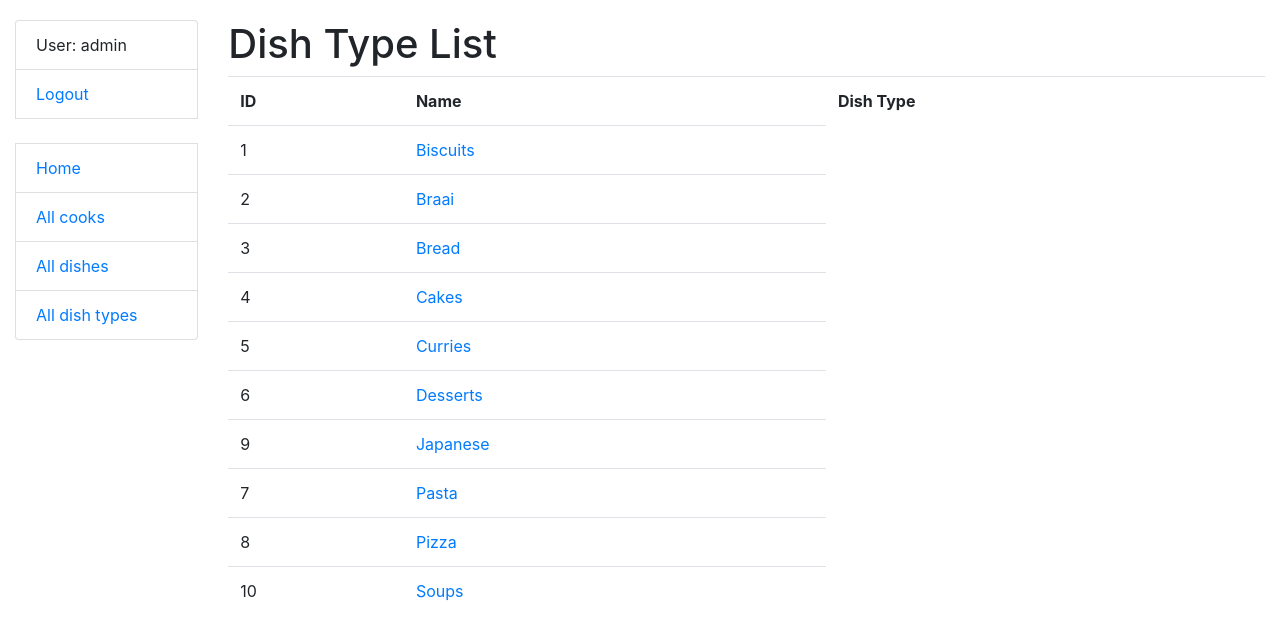
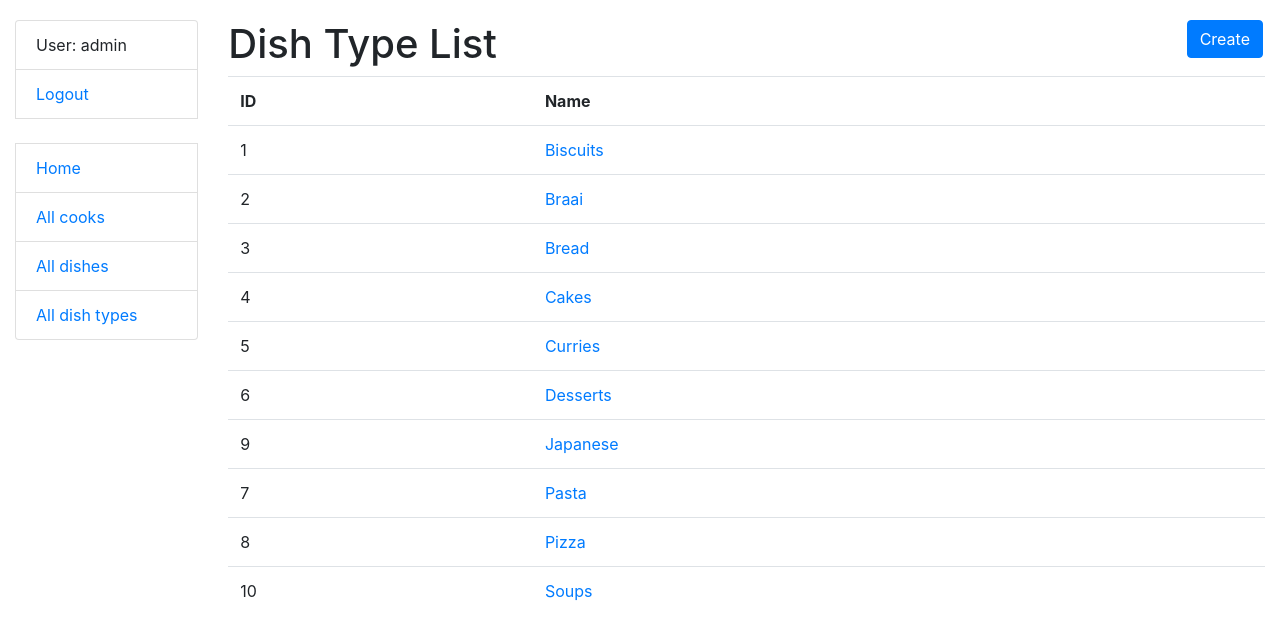
Before and after one commit to U-Ra-All/restaurant_kitchen_service, a Django app: page /dish-types/ in a window 1280 px wide. Shown: the top 640 px of the page. Run offline with Django 4.2, Linux system fonts and the light colour scheme; a user stored in the database is signed in; data comes from the database, SQL or seed files in the repository; both versions use the stored data as it was after the commit.

Commit message:
Implement dish type create functionality

```diff
--- a/kitchen/urls.py
+++ b/kitchen/urls.py
@@ -6,6 +6,7 @@ from kitchen.views import (
     CookDetailView,
     DishTypeListView,
     DishTypeDetailView,
+    DishTypeCreateView,
     DishListView,
     DishDetailView,
 )
@@ -26,7 +27,14 @@ urlpatterns = [
         name="dish-type-list"
     ),
     path(
-        "dish_types/<int:pk>/", DishTypeDetailView.as_view(), name="dish-type-detail"
+        "dish_types/<int:pk>/",
+        DishTypeDetailView.as_view(),
+        name="dish-type-detail"
+    ),
+    path(
+        "dish_types/create/",
+        DishTypeCreateView.as_view(),
+        name="dish-type-create",
     ),
     path(
         "dishes/",
--- a/kitchen/views.py
+++ b/kitchen/views.py
@@ -1,6 +1,7 @@
 from django.contrib.auth.decorators import login_required
 from django.contrib.auth.mixins import LoginRequiredMixin
 from django.shortcuts import render
+from django.urls import reverse_lazy
 from django.views import generic
 
 from kitchen.models import Cook, Dish, DishType
@@ -48,6 +49,13 @@ class DishTypeDetailView(LoginRequiredMixin, generic.DetailView):
     context_object_name = "dish_type_detail"
 
 
+class DishTypeCreateView(LoginRequiredMixin, generic.CreateView):
+    model = DishType
+    fields = "__all__"
+    template_name = "kitchen/dish_type_form.html"
+    success_url = reverse_lazy("kitchen:dish-type-list")
+
+
 class DishListView(LoginRequiredMixin, generic.ListView):
     model = Dish
 
--- a/templates/kitchen/dish_type_list.html
+++ b/templates/kitchen/dish_type_list.html
@@ -1,12 +1,16 @@
 {% extends "base.html" %}
 {% block content %}
-    <h1>Dish Type List</h1>
+    <h1>
+      Dish Type List
+      <a href="{% url "kitchen:dish-type-create" %}" class="btn btn-primary link-to-page">
+        Create
+      </a>
+    </h1>
     {% if dish_type_list %}
       <table class="table">
         <tr>
           <th>ID</th>
           <th>Name</th>
-          <th>Dish Type</th>
         </tr>
         {% for dish_type in dish_type_list %}
           <tr>
```
Also changed, not shown: templates/kitchen/dish_type_form.html (added, +12 -0 lines), db.sqlite3.
